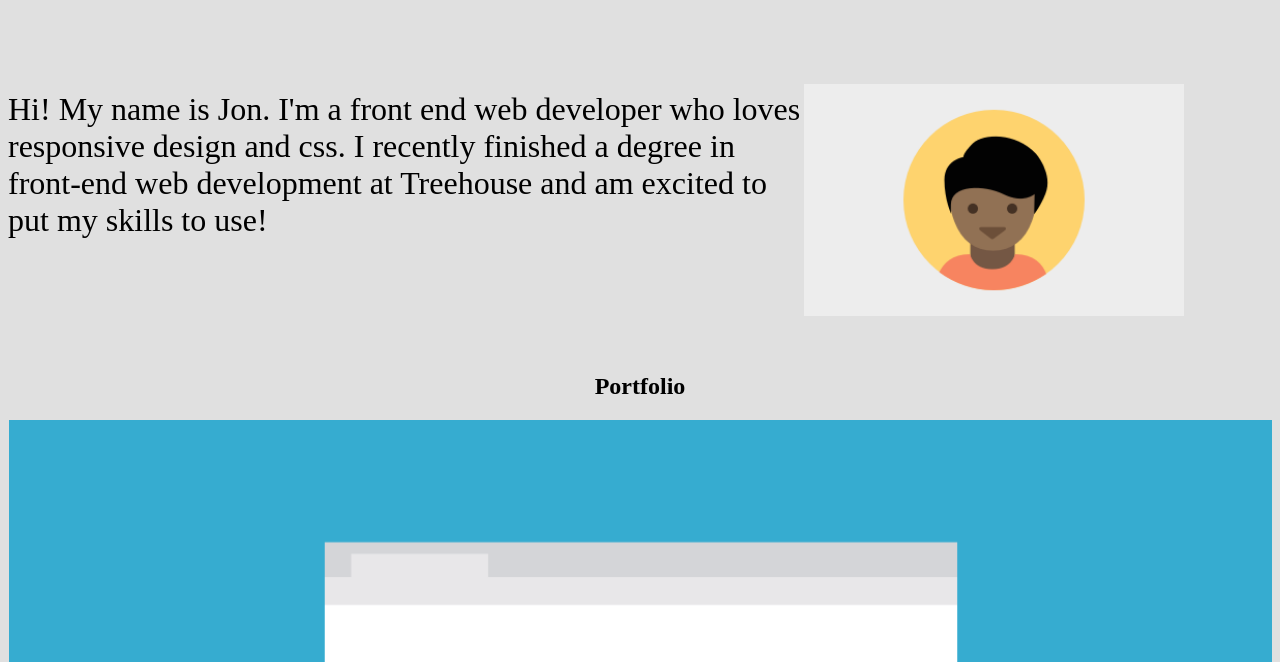
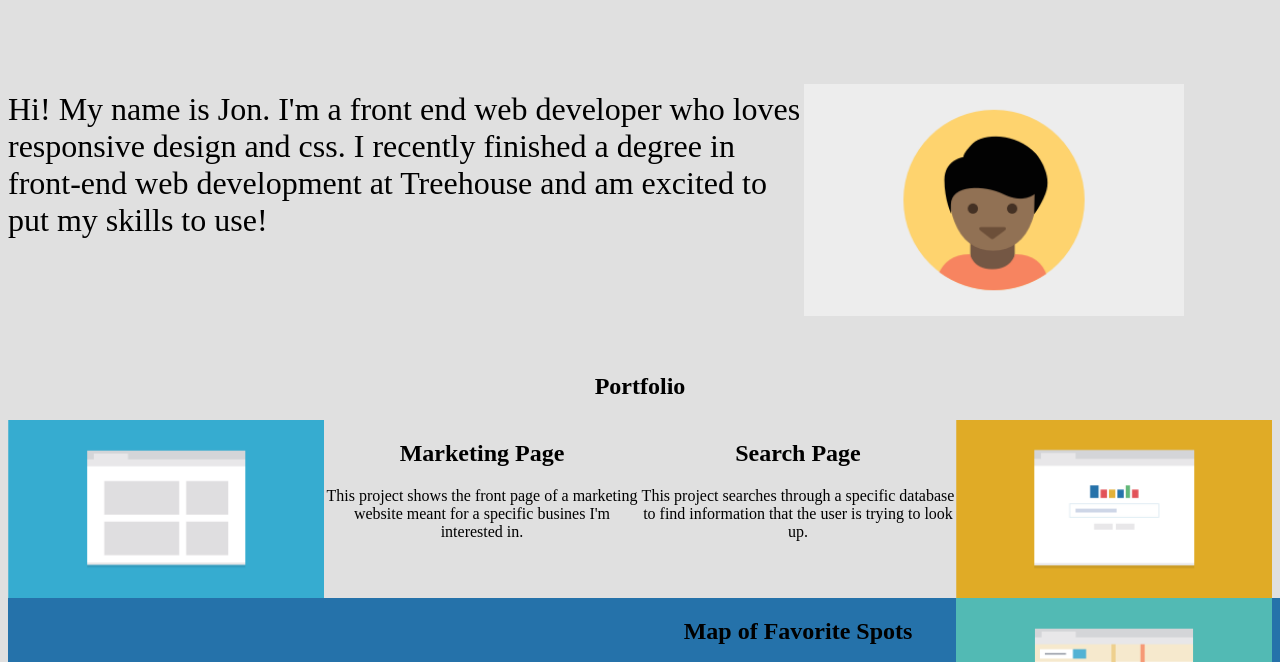
Before and after one commit to jonf408/techdegree-project-2, a plain HTML site: page index.html in a window 1280 px wide. Shown: the part 105-767 px from the top of the page. Drawn offline with Linux system fonts and the light colour scheme.

Commit message:
found bug in css file
realized that I had a comma after the .photo rule. after I removed the extra comma, I realized that my design was off because of that.

```diff
--- a/css/styles.css
+++ b/css/styles.css
@@ -115,7 +115,7 @@ li {
 
   .marketing,
   .travel,
-  .photo, {
+  .photo {
     float: left;
     width: 50%;
   }
```
